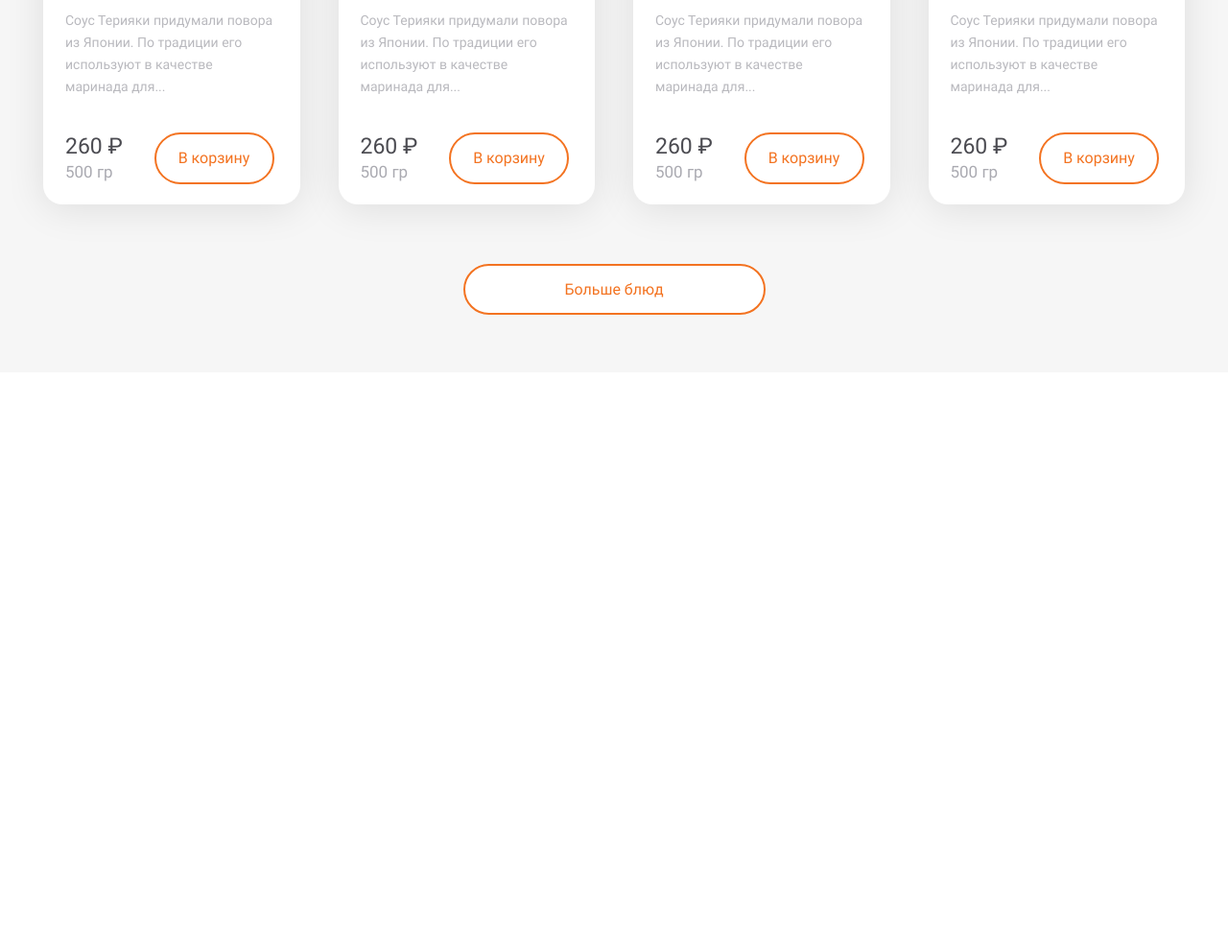
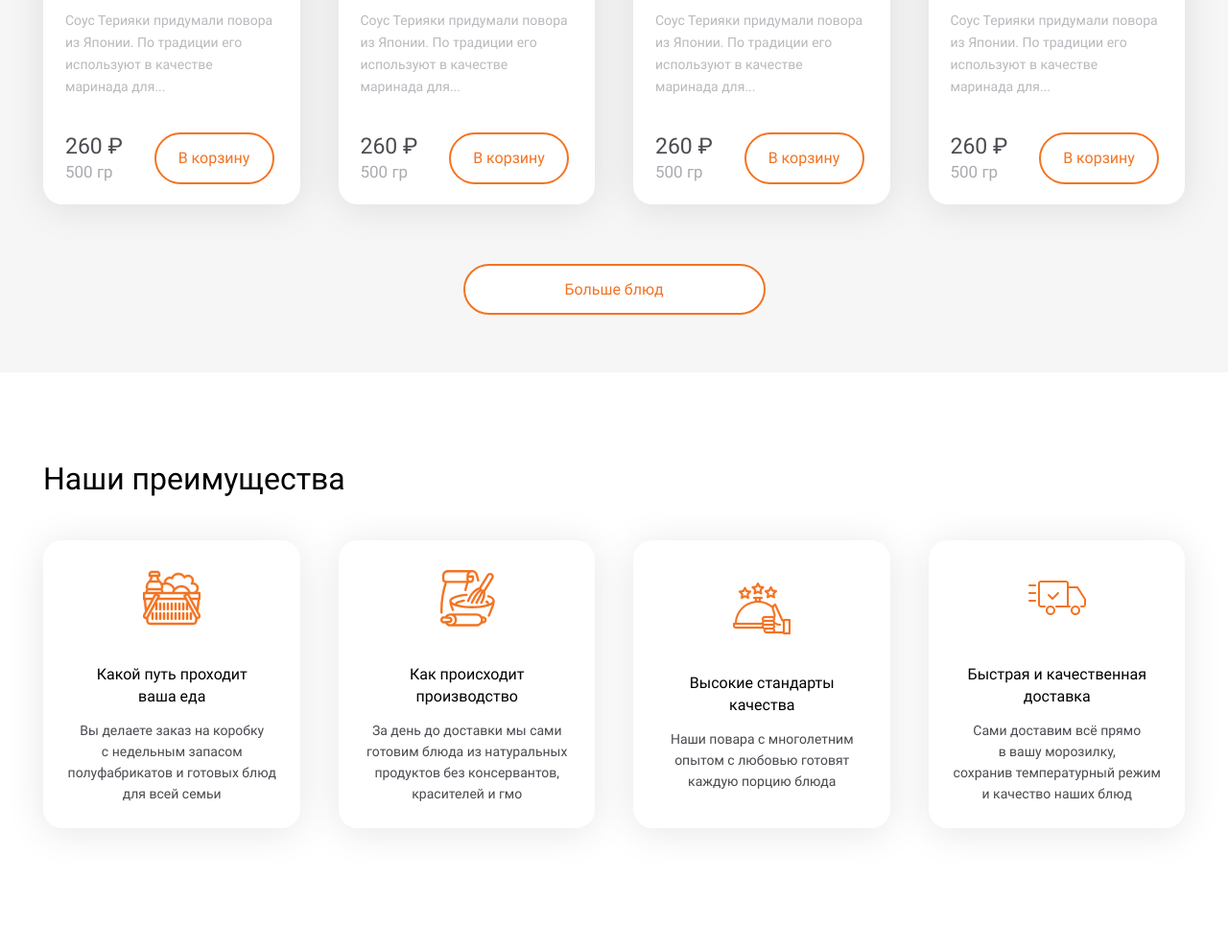
Before and after one commit to mikhail2013ru/food_design, a plain HTML site: page index.html in a window 1280 px wide. Shown: the part 1809-2800 px from the top of the page at 96% size. Before the commit the page ends 2197 px from the top, so only its background shows below. Drawn offline with Linux system fonts and the light colour scheme.

Commit message:
Адаптив секции benefits

```diff
--- a/index.html
+++ b/index.html
@@ -80,20 +80,20 @@
                             желанию.
                         </div>
 
-                        <span class="card__price">от 1 300 ₽</span>
+                        <span class="card__price">ОТ 1 300 ₽</span>
                         <div class="card__price-delivery">стоимость доставки до 200 ₽</div>
 
                         <a class="button button__btn button__btn--gray" href="#">Собрать корзину</a>
                     </div>
 
                     <div class="card min-strength">
-                        <div class="card__title">Сладкая корзина</div>
+                        <div class="card__title">Минимум усилий</div>
                         <div class="card__subtitle">Произвольный выбор
-                            десертов по Вашему
+                            продуктов по Вашему
                             желанию.
                         </div>
 
-                        <span class="card__price">от 1 300 ₽</span>
+                        <span class="card__price">ОТ 700 ₽</span>
                         <div class="card__price-delivery">стоимость доставки до 200 ₽</div>
 
                         <a class="button button__btn button__btn--gray" href="#">Собрать корзину</a>
@@ -255,6 +255,56 @@
                 </div>
             </div>
         </section>
+
+        <section class="main__section benefits">
+            <div class="container">
+                <h3 class="benefits__title">
+                    Наши преимущества
+                </h3>
+
+                <div class="benefits-cards">
+                    <div class="benefits-cards__card">
+                        <div class="benefits-cards__icon">
+                            <img src="img/benefits/icon-1.svg" alt="картинка преимущества">
+                        </div>
+                        <div class="benefits-cards__description">Какой путь проходит <br/>ваша еда
+                        </div>
+                        <div class="benefits-cards__benefit">Вы делаете заказ на коробку<br/> с недельным запасом<br/>  полуфабрикатов и готовых блюд<br/> для всей семьи
+                        </div>
+                    </div>
+
+                    <div class="benefits-cards__card">
+                        <div class="benefits-cards__icon">
+                            <img src="img/benefits/icon-2.svg" alt="картинка преимущества">
+                        </div>
+                        <div class="benefits-cards__description">Как происходит<br/> производство
+                        </div>
+                        <div class="benefits-cards__benefit">За день до доставки мы сами<br/> готовим блюда из натуральных<br/> продуктов без консервантов,<br/> красителей и гмо
+                        </div>
+                    </div>
+
+                    <div class="benefits-cards__card">
+                        <div class="benefits-cards__icon">
+                            <img src="img/benefits/icon-3.svg" alt="картинка преимущества">
+                        </div>
+                        <div class="benefits-cards__description">Высокие стандарты<br/> качества
+                        </div>
+                        <div class="benefits-cards__benefit">Наши повара с многолетним<br/> опытом с любовью готовят<br/> каждую порцию блюда
+                        </div>
+                    </div>
+
+                    <div class="benefits-cards__card">
+                        <div class="benefits-cards__icon">
+                            <img src="img/benefits/icon-4.svg" alt="картинка преимущества">
+                        </div>
+                        <div class="benefits-cards__description">Быстрая и качественная<br/> доставка
+                        </div>
+                        <div class="benefits-cards__benefit">Сами доставим всё прямо<br/> в вашу морозилку,<br/> сохранив температурный режим<br/> и качество наших блюд
+                        </div>
+                    </div>
+                </div>
+            </div>
+        </section>
     </main>
 </body>
 </html>
--- /dev/null
+++ b/style/benefits.css
@@ -0,0 +1,82 @@
+.benefits {
+    padding-top: 100px;
+    padding-bottom: 202px;
+}
+
+.benefits__title {
+    font-weight: 500;
+    font-size: 32px;
+    line-height: 23px;
+    color: var(--color-black);
+    margin-bottom: 52px;
+}
+
+.benefits-cards {
+    display: flex;
+    flex-wrap: wrap;
+    justify-content: space-between;
+    gap: 37px;
+}
+
+.benefits-cards__card {
+    display: flex;
+    flex-direction: column;
+    justify-content: center;
+    align-items: center;
+    width: calc(100% * 3 / 12 - 30px);
+    box-shadow: 0px 4px 40px rgba(0, 0, 0, 0.1);
+    border-radius: 20px;
+    padding-top: 30px;
+    padding-bottom: 25px;
+    padding-left: 24px;
+    padding-right: 23px;
+    text-align: center;
+}
+
+.benefits-cards__icon {
+    margin-bottom: 34px;
+}
+
+.benefits-cards__description {
+    font-weight: 500;
+    line-height: 23px;
+    color: var(--color-black);
+    margin-bottom: 13px;
+    /* max-width: 158px; */
+}
+
+.benefits-cards__benefit {
+    font-size: 14px;
+    line-height: 22px;
+    color: var(--color-middleGray);
+    text-align: center;
+    max-width: 223px;
+}
+
+@media (max-width: 768px) {
+    .benefits-cards__card {
+        width: calc(100% * 4 / 12 - 30px);
+    }
+}
+
+@media (max-width: 576px) {
+    .benefits-cards__card {
+        width: calc(100% * 6 / 12 - 30px);
+    }
+}
+
+@media (max-width: 320px) {
+    .benefits {
+        padding-top: 70px;
+        padding-bottom: 80px;
+    }
+
+    .benefits-cards__card {
+        width: 100%;
+    }
+
+    .benefits__title {
+        text-align: center;
+        line-height: normal;
+    }
+}
--- a/style/button.css
+++ b/style/button.css
@@ -18,7 +18,7 @@
     font-size: 16px;
     color: var(--color-text);
     background-color: transparent;
-    border: none;
+    /* border: none; */
 }
 
 .button__btn--gray:hover {
--- a/style/style.css
+++ b/style/style.css
@@ -8,3 +8,4 @@
 @import 'card-offers.css';
 @import 'delivery.css';
 @import 'food-categories.css';
+@import 'benefits.css';
```
Also changed, not shown: img/benefits/icon-1.svg (added), img/benefits/icon-2.svg (added), img/benefits/icon-3.svg (added), img/benefits/icon-4.svg (added).
